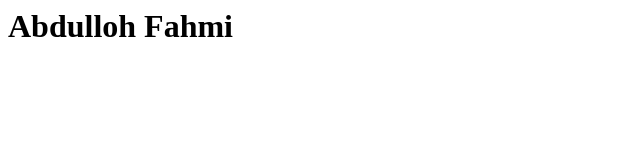
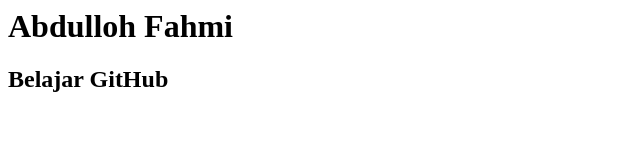
Before and after one commit to abdfahmi07/tutorialgit, a plain HTML site: page index.html in a window 1280 px wide. Shown: the whole page, without its empty margins (0-640 px from the left). Drawn offline with Linux system fonts and the light colour scheme.

Commit message:
Tambahan h2

```diff
--- a/index.html
+++ b/index.html
@@ -1 +1,2 @@
 <h1> Abdulloh Fahmi </h1>
+<h2> Belajar GitHub </h2>
```
